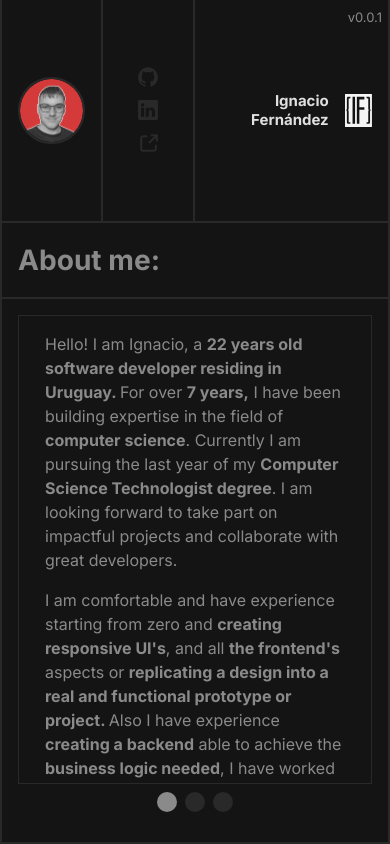
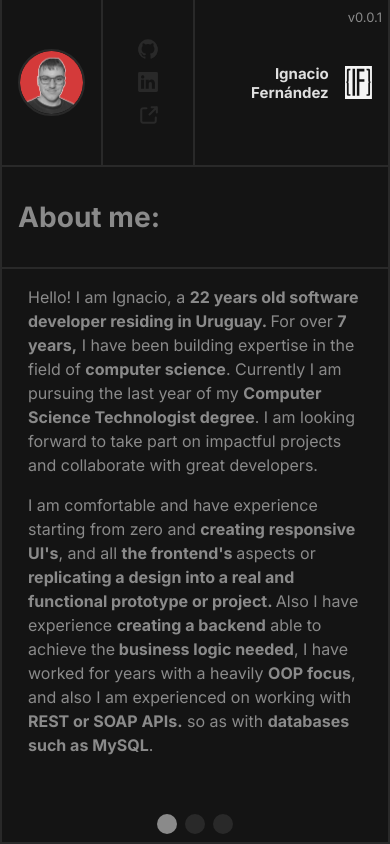
Before and after one commit to ignfer/portfolio, a React (Vite) app: page / in a window 390 px wide. Shown: the top 844 px of the page. Built offline with nearby package versions, Linux system fonts and the light colour scheme.

Commit message:
Upload
- improved scroll on the responsive version, now is a unique scroll improving the UX

```diff
--- a/src/components/AboutMe/AboutMe.css
+++ b/src/components/AboutMe/AboutMe.css
@@ -12,7 +12,7 @@
 
 @media (max-width: 768px) {
   .about-me-section{
-    /* height: 70%; */
-    overflow: unset;
+    overflow: visible;
+    height: unset;
   }
 }
--- a/src/components/AboutMeContent/AboutMeContent.css
+++ b/src/components/AboutMeContent/AboutMeContent.css
@@ -11,20 +11,6 @@
   display: flex;
   flex-direction: column;
   justify-content: flex-end;
-}
-
-@media (max-width: 768px) {
-  .about-me-content{
-    margin: 1rem;
-    height: 100%;
-  }
-
-  .active-tab{
-    box-sizing: border-box;
-    border-style: solid;
-    border-width: 1px;
-    border-color: var(--dark-color-1);
-  }
 }
 
 .about-me-content > p{
```
